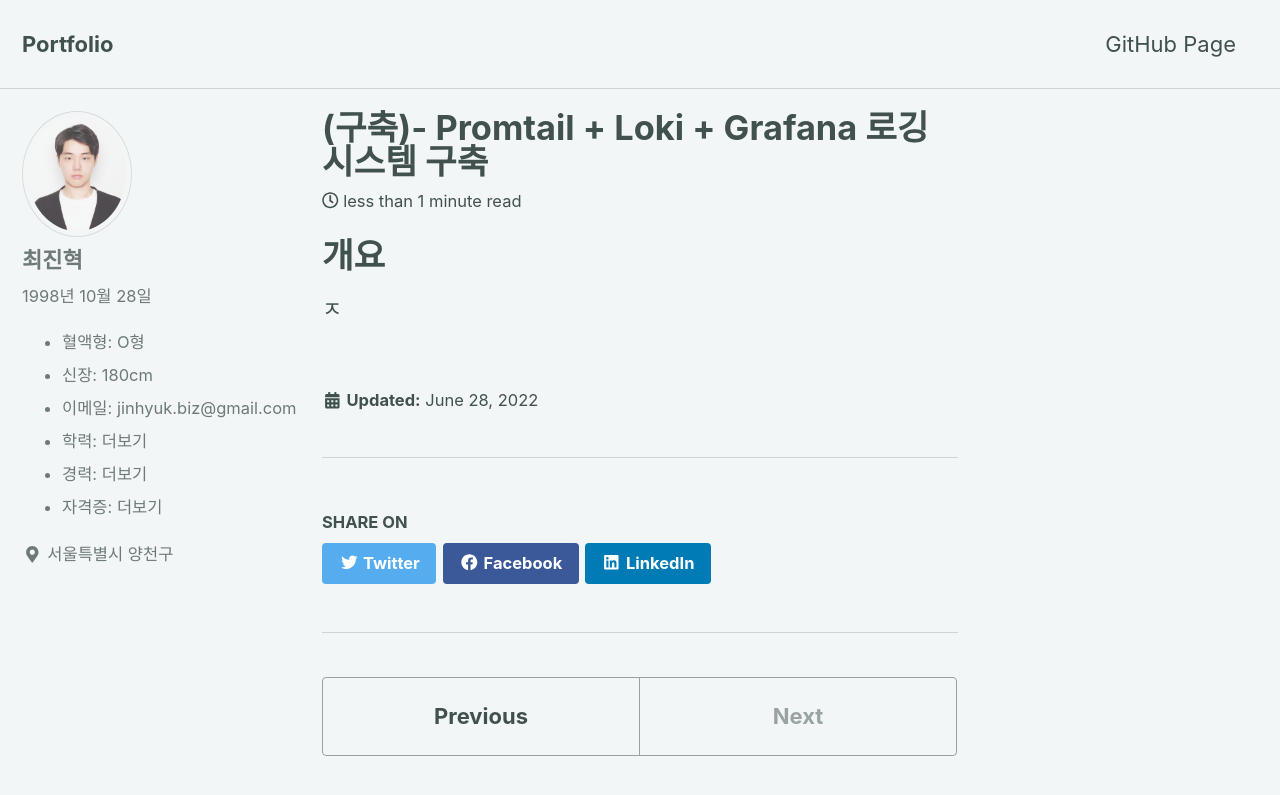
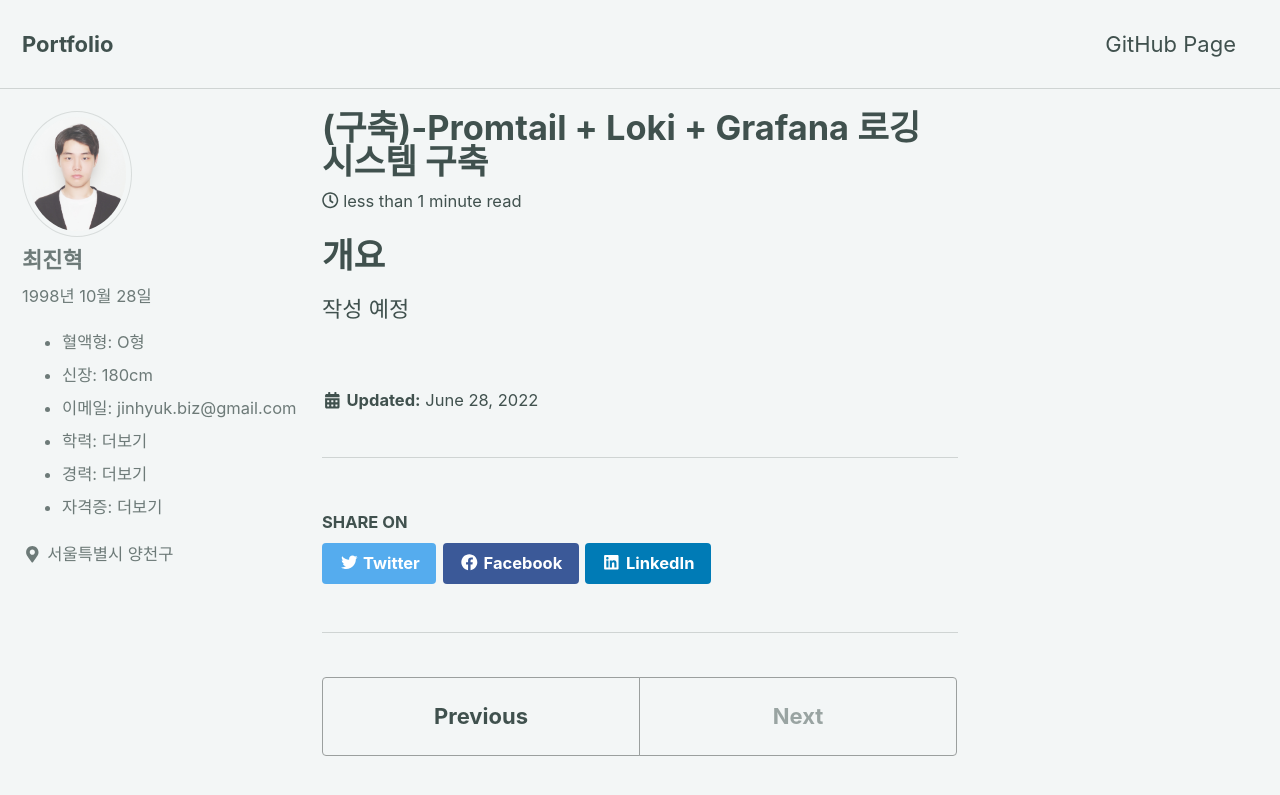
Before and after one commit to Tosi123/Tosi123.github.io, a Jekyll site: the page built from _posts/2022-06-28-Project33.md, in a window 1280 px wide and 900 px high. Shown: the top 795 px of the window. Built offline with Jekyll 4.4.1, drawn with Linux system fonts in a browser that asks for light colours; cached includes are drawn as plain includes; nearby versions of some CDN libraries; part of the change alters nothing that is shown.

Commit message:
경력 사항 수정

```diff
--- a/_includes/author-profile.html
+++ b/_includes/author-profile.html
@@ -49,16 +49,16 @@
           <li><strong>장곡 초등학교 졸업 (2005 ~ 2011)</strong></li>
           <li><strong>남대문 중학교 졸업 (2011 ~ 2014)</strong></li>
           <li><strong>한세사이버보안 고등학교 졸업 (2014 ~ 2017)</strong></li>
-          <li><strong>학점은행제 학사과정 졸업 예정 (2017 ~ 2021)</strong></li>
+          <li><strong>학점은행제 학사과정 졸업 예정 (2017 ~ 2022)</strong></li>
         </ul>
       </li>
       <li class="menu">
         <a>경력: 더보기</a>
         <ul class="hide">
           <li><strong>스칼라티움 웨딩홀 [서빙, 주방] (2014 ~ 2016)</strong></li>
-          <li><strong>(주)서울이동통신 [SE, DEVOPS] (2016 ~ 2020)</strong></li>
-          <li><strong>스탠다드네트웍스 [SE, DEVOPS] (2020 ~ 2021)</strong></li>
-          <li><strong>플레이오토 [DEVOPS] (2021 ~ )</strong></li>
+          <li><strong>(주)서울이동통신 [SE, DEVOPS] (2016.08 ~ 2020.02)</strong></li>
+          <li><strong>스탠다드네트웍스 [SE, DEVOPS] (2020.05 ~ 2021.04)</strong></li>
+          <li><strong>플레이오토 [DEVOPS] (2021.05 ~ )</strong></li>
         </ul>
       </li>
       <li class="menu">
@@ -77,6 +77,7 @@
           <li><strong>정보처리기능사 (2016.03.02)</strong></li>
           <li><strong>제한무선통신사 (2018.05.15)</strong></li>
           <li><strong>네트워크 관리사 2급 (2019.07.09)</strong></li>
+          <li><strong>AWS Certified Solutions Architect - Associate (2022.08.16)</strong></li>
           <li><strong>리눅스 마스터 1급 (2022년 취득 예정)</strong></li>
           <li><strong>정보처리 기사 (2022년 취득 예정)</strong></li>
         </ul>
--- a/_posts/2022-06-28-Project33.md
+++ b/_posts/2022-06-28-Project33.md
@@ -1,7 +1,7 @@
 ---
-title : "(구축)- Promtail + Loki + Grafana 로깅 시스템 구축 "
+title : "(구축)-Promtail + Loki + Grafana 로깅 시스템 구축 "
 ---
 
 # 개요
 
-  ㅈ
+  작성 예정
```
